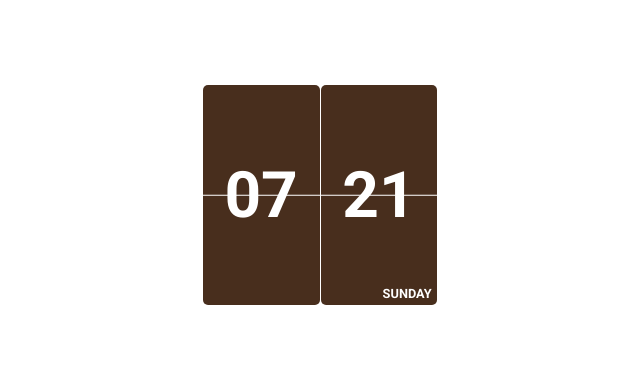
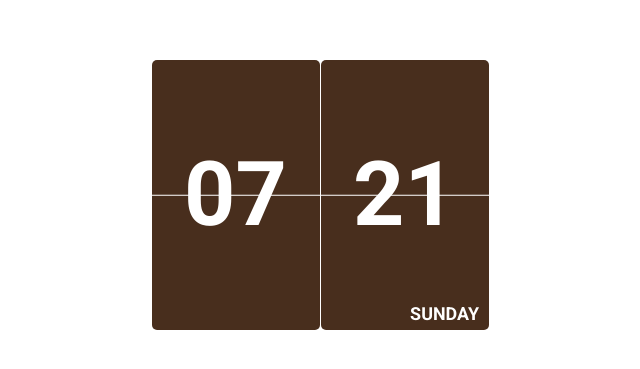
Before and after one commit to yurim98/Notion-Widgets, a plain HTML site: page index.html in a window 1280 px wide. Shown: the part 205-574 px from the top of the page, without its empty margins (320-960 px from the left). Drawn offline with Linux system fonts and the light colour scheme.

Commit message:
Update styles.css

```diff
--- a/styles.css
+++ b/styles.css
@@ -14,7 +14,7 @@ body {
   align-items: center;
   justify-content: center;
   position: relative;
-  font-size: 5vmax;
+  font-size: 7vmax;
 }
 
 .box {
@@ -23,8 +23,8 @@ body {
   padding: 20px;
   border-radius: 5px;
   text-align: center;
-  width: 6vmax;
-  height: 14vmax;
+  width: 10vmax;
+  height: 18vmax;
   display: flex;
   justify-content: center;
   align-items: center;
@@ -35,8 +35,8 @@ body {
 
 .day {
   position: absolute;
-  bottom: 4px;
-  right: 6px;
+  bottom: 6px;
+  right: 10px;
   font-size: 0.2em;
   color: #ffffff;
   text-transform: uppercase;
```
